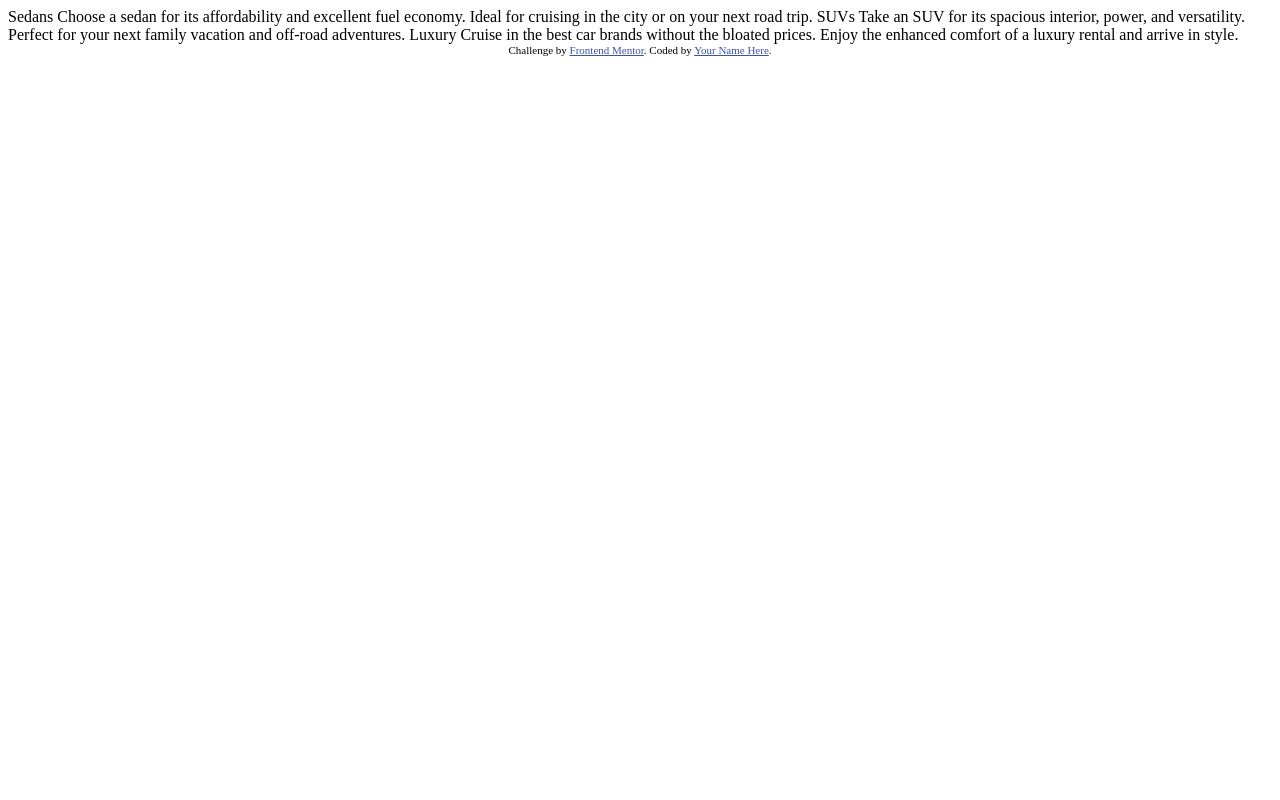
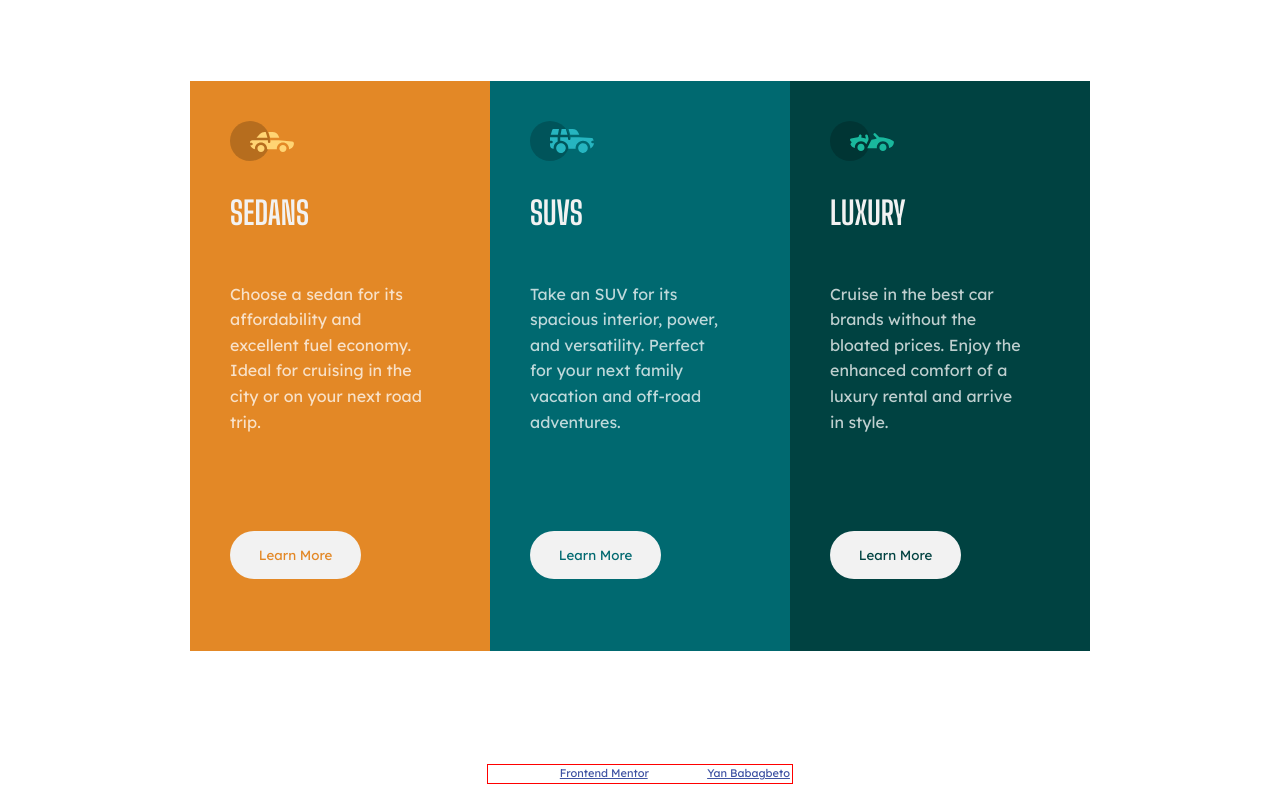
Before and after one commit to yanbabagbeto/3-column-preview-card-component-main, a plain HTML site: page index.html in a window 1280 px wide. Drawn offline with Linux system fonts and the light colour scheme.

Commit message:
finished

```diff
--- a/index.html
+++ b/index.html
@@ -1,36 +1,103 @@
 <!DOCTYPE html>
 <html lang="en">
   <head>
-  <meta charset="UTF-8">
-  <meta name="viewport" content="width=device-width, initial-scale=1.0"> <!-- displays site properly based on user's device -->
+    <meta charset="UTF-8" />
+    <meta name="viewport" content="width=device-width, initial-scale=1.0" />
+    <!-- displays site properly based on user's device -->
 
-  <link rel="icon" type="image/png" sizes="32x32" href="./images/favicon-32x32.png">
+    <link
+      rel="icon"
+      type="image/png"
+      sizes="32x32"
+      href="./images/favicon-32x32.png"
+    />
+    <link rel="preconnect" href="https://fonts.googleapis.com" />
+    <link rel="preconnect" href="https://fonts.gstatic.com" crossorigin />
+    <link
+      href="https://fonts.googleapis.com/css2?family=Big+Shoulders+Display:wght@700&family=Lexend+Deca&display=swap"
+      rel="stylesheet"
+    />
+    <link rel="stylesheet" href="styles.css" />
 
     <title>Frontend Mentor | 3-column preview card component</title>
 
     <!-- Feel free to remove these styles or customise in your own stylesheet 👍 -->
     <style>
-    .attribution { font-size: 11px; text-align: center; }
-    .attribution a { color: hsl(228, 45%, 44%); }
+      .attribution {
+        font-size: 11px;
+        text-align: center;
+      }
+      .attribution a {
+        color: hsl(228, 45%, 44%);
+      }
     </style>
   </head>
   <body>
-
-  Sedans
-  Choose a sedan for its affordability and excellent fuel economy. Ideal for cruising in the city
-  or on your next road trip.
-
-  SUVs
-  Take an SUV for its spacious interior, power, and versatility. Perfect for your next family vacation
-  and off-road adventures.
-
-  Luxury
-  Cruise in the best car brands without the bloated prices. Enjoy the enhanced comfort of a luxury
-  rental and arrive in style.
-
-  <div class="attribution">
-    Challenge by <a href="https://www.frontendmentor.io?ref=challenge" target="_blank">Frontend Mentor</a>.
-    Coded by <a href="#">Your Name Here</a>.
-  </div>
+    <main class="container">
+      <article class="card one">
+        <svg width="64" height="40" xmlns="http://www.w3.org/2000/svg">
+          <g fill="none" fill-rule="evenodd">
+            <circle fill="#000" opacity=".201" cx="20" cy="20" r="20" />
+            <path
+              d="M52.936 24.11c1.942 0 3.517 1.542 3.517 3.445 0 1.903-1.575 3.445-3.517 3.445s-3.516-1.542-3.516-3.445c0-1.903 1.574-3.445 3.516-3.445zm-21.957 0c1.942 0 3.517 1.542 3.517 3.445 0 1.903-1.575 3.445-3.517 3.445s-3.516-1.542-3.516-3.445c0-1.903 1.574-3.445 3.516-3.445zm6.948-4.848v1.429c0 .716.61 1.293 1.348 1.259a1.295 1.295 0 001.225-1.295v-1.393h8.256l13.483 1.313c.956.093 1.676.881 1.676 1.814 0 2.89-2.126 5.303-4.926 5.819.397-3.557-2.458-6.62-6.053-6.62-3.646 0-6.504 3.14-6.039 6.723h-9.879c.466-3.588-2.397-6.722-6.039-6.722-3.595 0-6.45 3.062-6.052 6.62-2.14-.398-3.916-1.912-4.61-3.931h1.142c.731 0 1.32-.598 1.285-1.322-.033-.678-.629-1.2-1.322-1.2H20v-.251c0-1.274 1.066-2.243 2.306-2.243h15.62zM42.59 11c2.645 0 4.99 1.556 5.972 3.963l.726 1.779H40.17L38.413 11h4.178zm-6.865 0l1.758 5.741H26.505l3.357-3.654A6.502 6.502 0 0134.644 11h1.082z"
+              fill="#FFD473"
+              fill-rule="nonzero"
+            />
+          </g>
+        </svg>
+        <h2>Sedans</h2>
+        <p>
+          Choose a sedan for its affordability and excellent fuel economy. Ideal
+          for cruising in the city or on your next road trip.
+        </p>
+        <button type="submit">Learn More</button>
+      </article>
+      <article class="card two">
+        <svg width="64" height="40" xmlns="http://www.w3.org/2000/svg">
+          <g fill="none" fill-rule="evenodd">
+            <circle fill="#000" opacity=".201" cx="20" cy="20" r="20" />
+            <path
+              d="M31.002 22.358c2.917 0 5.18 2.593 4.762 5.506a4.828 4.828 0 01-2.962 3.778 4.797 4.797 0 01-5.3-1.165c-1.188-1.26-1.235-2.613-1.263-2.613-.42-2.924 1.857-5.506 4.763-5.506zm22 0c3.457 0 5.798 3.567 4.41 6.744A4.816 4.816 0 0152.3 31.94a4.826 4.826 0 01-4.06-4.077c-.42-2.915 1.846-5.506 4.762-5.506zm-15.04-6.083v1.462a1.29 1.29 0 001.352 1.29c.693-.033 1.227-.631 1.227-1.326v-1.426h8.3l13.056.716a1.29 1.29 0 011.164.917c.27.895.446 1.477.563 1.87h-1.047c-.694 0-1.291.534-1.324 1.228a1.29 1.29 0 001.288 1.352h1.445c-.164 2.225-1.57 4.193-3.6 5.05.13-4.212-3.255-7.63-7.384-7.63-4.317 0-7.762 3.718-7.358 8.086h-7.285c.43-4.655-3.503-8.531-8.131-8.046v-3.543h7.734zm-10.312 0v4.308a7.4 7.4 0 00-4.006 7.274 3.874 3.874 0 01-3.642-3.864v-1.635h1.46a1.29 1.29 0 000-2.58h-1.461v-3.213l.003-.29h7.646zm14.986-8.196c2.65 0 5 1.592 5.984 4.055l.63 1.579a5.525 5.525 0 01-.065-.004l-.026-.002-.034-.002-.022-.002a4.178 4.178 0 00-.224-.006l-.098-.001h-.039l-.136-.001h-.052l-.326-.001H40.211L38.528 8.08zm-13.632 0l-1.122 5.616h-7.144l1.47-4.71a1.29 1.29 0 011.231-.906h5.565zm6.832 0l1.683 5.615h-7.007l1.121-5.615h4.203z"
+              fill="#26B5C0"
+              fill-rule="nonzero"
+            />
+          </g>
+        </svg>
+        <h2>SUVs</h2>
+        <p>
+          Take an SUV for its spacious interior, power, and versatility. Perfect
+          for your next family vacation and off-road adventures.
+        </p>
+        <button type="submit">Learn More</button>
+      </article>
+      <article class="card three">
+        <svg width="64" height="40" xmlns="http://www.w3.org/2000/svg">
+          <g fill="none" fill-rule="evenodd">
+            <circle fill="#000" opacity=".201" cx="20" cy="20" r="20" />
+            <path
+              d="M30.98 22.835c1.941 0 3.516 1.604 3.516 3.583 0 1.978-1.575 3.582-3.517 3.582s-3.516-1.604-3.516-3.582c0-1.979 1.574-3.583 3.516-3.583zm21.956 0c1.942 0 3.517 1.604 3.517 3.583 0 1.978-1.575 3.582-3.517 3.582s-3.516-1.604-3.516-3.582c0-1.979 1.574-3.583 3.516-3.583zm-9.143-10.45a1.27 1.27 0 011.819 0l3.715 3.784c4.444-.115 9.7 1.142 13.964 3.753.387.237.624.664.624 1.124 0 3.006-2.126 5.514-4.926 6.05.397-3.698-2.458-6.882-6.053-6.882-3.646 0-6.504 3.264-6.039 6.99h-9.669c.76-1.544.993-2.026 1.337-2.711l.082-.162c.421-.835 1.056-2.07 2.883-5.65 1.68-.023 3.47-.408 5.247-1.403l-2.984-3.04a1.328 1.328 0 010-1.854zm-7.68 1.064c.683-.2 1.395.202 1.592.898l.749 2.652a3.46 3.46 0 01-.247 2.51l-1.733 3.395-.216.424c-1.07-1.89-3.06-3.114-5.279-3.114-3.595 0-6.45 3.184-6.052 6.885-1.832-.347-3.414-1.537-4.278-3.276a1.331 1.331 0 01.117-1.376l.955-1.303-1.325-1.295c-.751-.735-.376-2.024.64-2.231l6.614-1.346.13-.026c.092-.019.145-.03.157-.031.314-.146 1.07-.591 1.07-1.506 0-.734.592-1.327 1.316-1.31.712.016 1.268.662 1.256 1.388a4.11 4.11 0 01-.348 1.611 22.69 22.69 0 014.7 1.146l-.7-2.473a1.314 1.314 0 01.882-1.622z"
+              fill="#19B89D"
+              fill-rule="nonzero"
+            />
+          </g>
+        </svg>
+        <h2>Luxury</h2>
+        <p>
+          Cruise in the best car brands without the bloated prices. Enjoy the
+          enhanced comfort of a luxury rental and arrive in style.
+        </p>
+        <button type="submit">Learn More</button>
+      </article>
+    </main>
+    <footer class="attribution">
+      Challenge by
+      <a href="https://www.frontendmentor.io?ref=challenge" target="_blank"
+        >Frontend Mentor</a
+      >. Coded by
+      <a
+        href="https://github.com/yanbabagbeto/3-column-preview-card-component-main"
+        >Yan Babagbeto</a
+      >.
+    </footer>
   </body>
 </html>
--- /dev/null
+++ b/styles.css
@@ -0,0 +1,104 @@
+*,
+*::before,
+*::after {
+  box-sizing: border-box;
+  /* border: 1px solid black; */
+}
+
+body {
+  font-family: "Lexend Deca", sans-serif;
+  padding: 1rem;
+  line-height: 1.6;
+  min-height: 100vh;
+  margin: 0;
+  display: flex;
+  flex-direction: column;
+  justify-content: center;
+  align-content: center;
+  align-items: center;
+  color: hsla(0, 0%, 100%, 0.75);
+}
+
+h2 {
+  color: hsl(0, 0%, 95%);
+  font-size: 2rem;
+  font-family: "Big Shoulders Display", cursive;
+  text-transform: uppercase;
+}
+.container {
+  margin: auto;
+  display: flex;
+  justify-content: center;
+  align-content: center;
+  align-items: center;
+  max-width: min(90%, 900px);
+}
+
+article {
+  padding: 2.5rem;
+  display: flex;
+  flex-direction: column;
+  justify-content: space-around;
+  flex: 0 0 300px;
+}
+
+article > p {
+  max-width: 90%;
+}
+
+button {
+  padding: 1rem 1.8rem;
+  border-radius: 2rem;
+  width: fit-content;
+  border: 0;
+  margin: 5rem auto 2rem 0;
+  background-color: hsl(0, 0%, 95%);
+  font-family: "Lexend Deca", sans-serif;
+}
+
+footer {
+  margin-top: 3rem;
+  border: 1px solid red;
+  width: max-content;
+  text-align: center;
+}
+
+.one > button:hover,
+.two > button:hover,
+.three > button:hover {
+  color: hsl(0, 0%, 95%);
+  outline: 2px solid hsl(0, 0%, 95%);
+}
+.one,
+.one > button:hover {
+  background-color: hsl(31, 77%, 52%);
+}
+.one > button {
+  color: hsl(31, 77%, 52%);
+}
+
+.two,
+.two > button:hover {
+  background-color: hsl(184, 100%, 22%);
+}
+.two > button {
+  color: hsl(184, 100%, 22%);
+}
+
+.three,
+.three > button:hover {
+  background-color: hsl(179, 100%, 13%);
+}
+
+.three > button {
+  color: hsl(179, 100%, 13%);
+}
+
+@media screen and (max-width: 1200px) {
+  .container {
+    flex-direction: column;
+    align-self: center;
+
+    max-width: 375px;
+  }
+}
```
Lines whose indentation alone changed are shown as unchanged.
